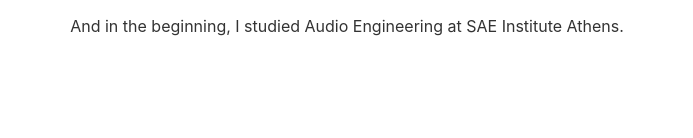
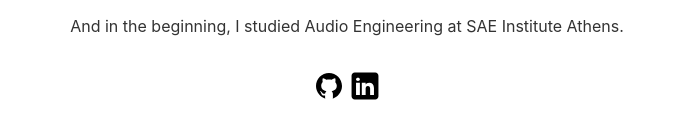
Before and after one commit to KostasAndroulidakis/kostand.com, a plain HTML site: page index.html in a window 1280 px wide. Shown: the part 362-500 px from the top of the page, without its empty margins (293-986 px from the left). Drawn offline with Linux system fonts and the light colour scheme.

Commit message:
Add GitHub and LinkedIn icons to website

```diff
--- a/index.html
+++ b/index.html
@@ -28,5 +28,13 @@
 
     <div class="section">
     </div>
+    <div class="social-links">
+        <a href="https://github.com/KostasAndroulidakis" target="_blank">
+          <img src="assets/github-64x64.svg" alt="GitHub" width="32" height="32">
+        </a>
+        <a href="https://linkedin.com/in/kostas-androulidakis" target="_blank">
+          <img src="assets/linkedin-64x64.svg" alt="LinkedIn" width="32" height="32">
+        </a>
+      </div>
 </body>
 </html>
```
Also changed, not shown: assets/github-64x64.svg (added), assets/linkedin-64x64.svg (added).
